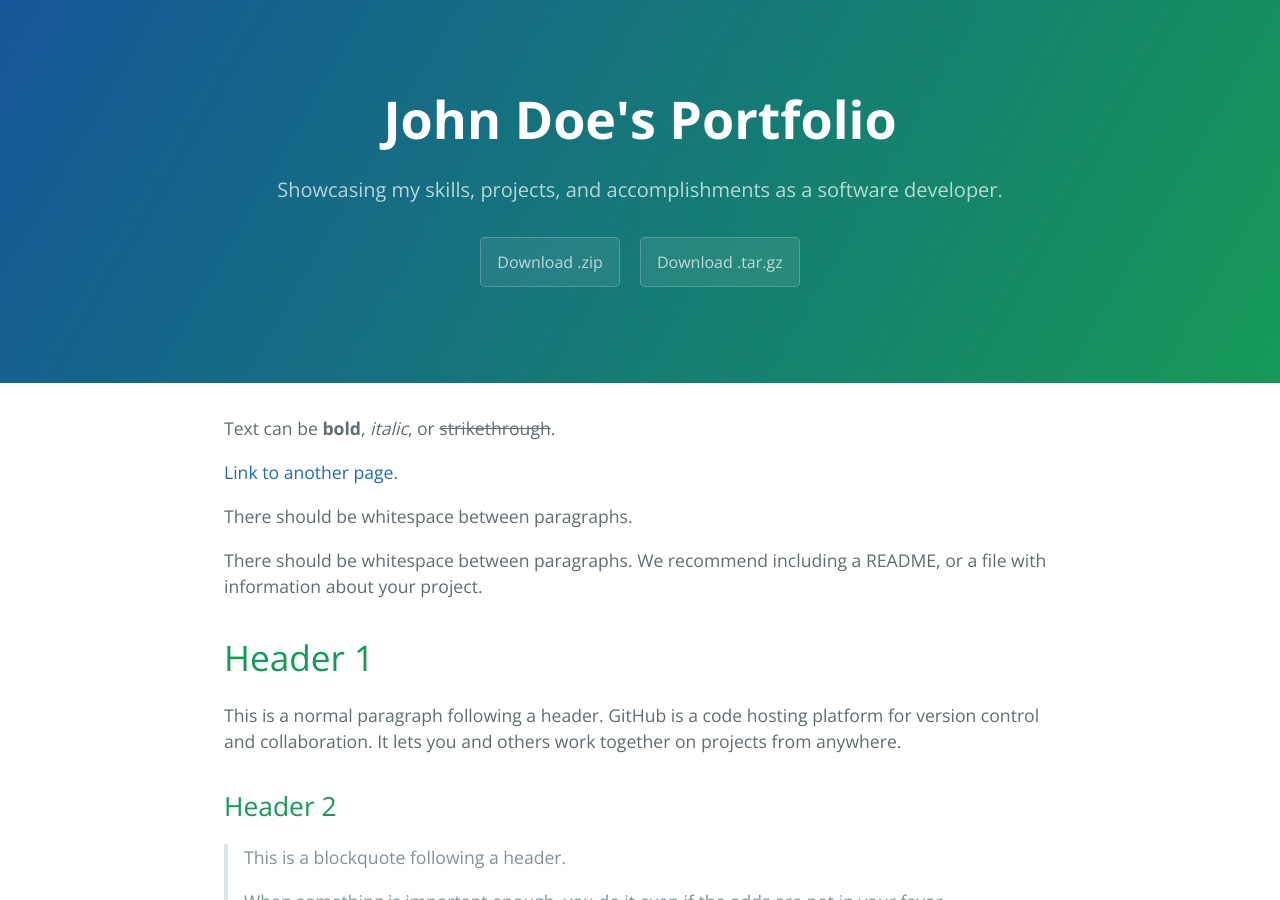
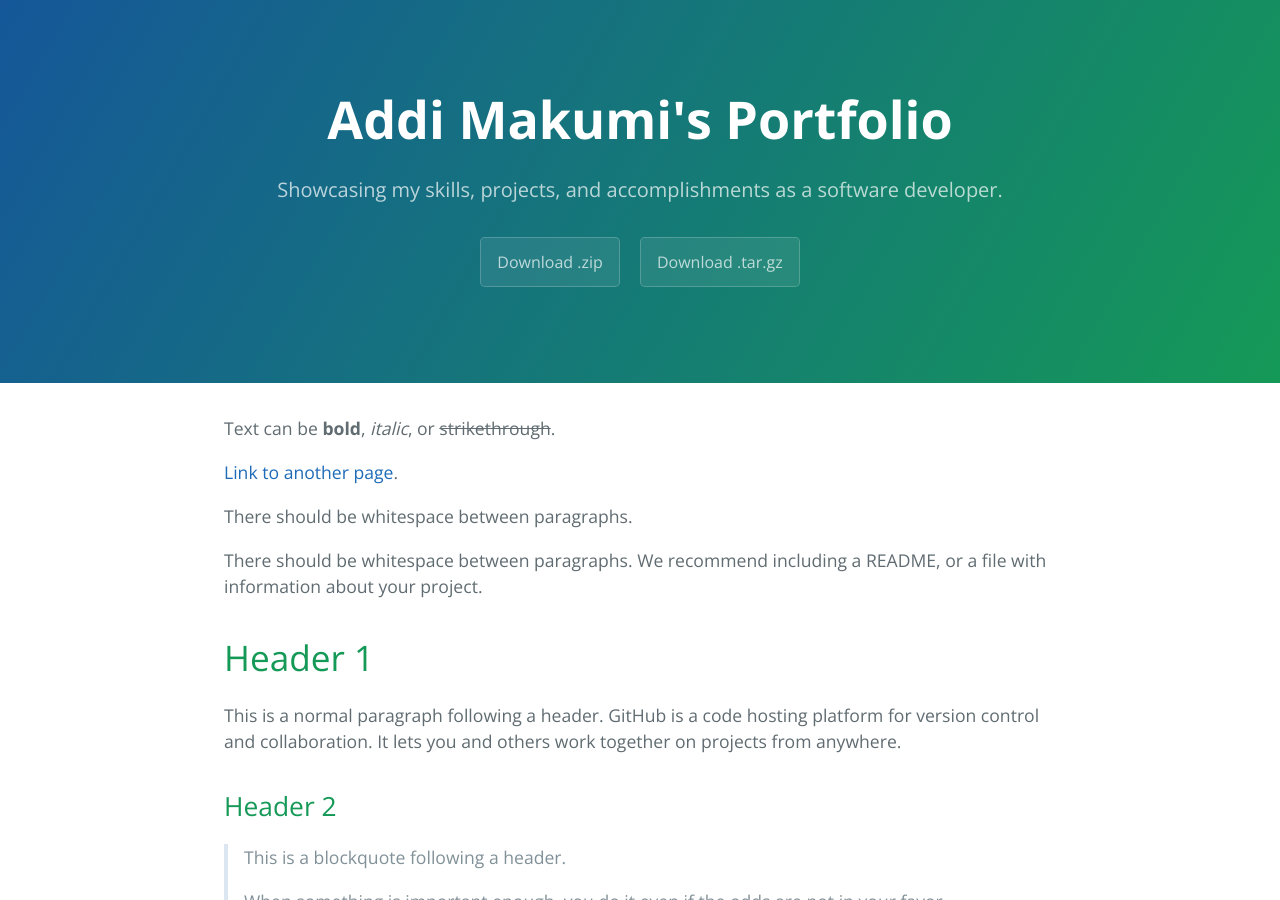
Before and after one commit to Addis-design/Addis-design.github.io, a Jekyll site: the page built from index.md, in a window 1280 px wide and 900 px high. Built offline with Jekyll 4.4.1, drawn with Linux system fonts in a browser that asks for light colours.

Commit message:
first commit

```diff
--- a/_config.yml
+++ b/_config.yml
@@ -1,4 +1,4 @@
-title: John Doe's Portfolio
+title: Addi Makumi's Portfolio
 description: Showcasing my skills, projects, and accomplishments as a software developer.
 show_downloads: true
 google_analytics:
```
